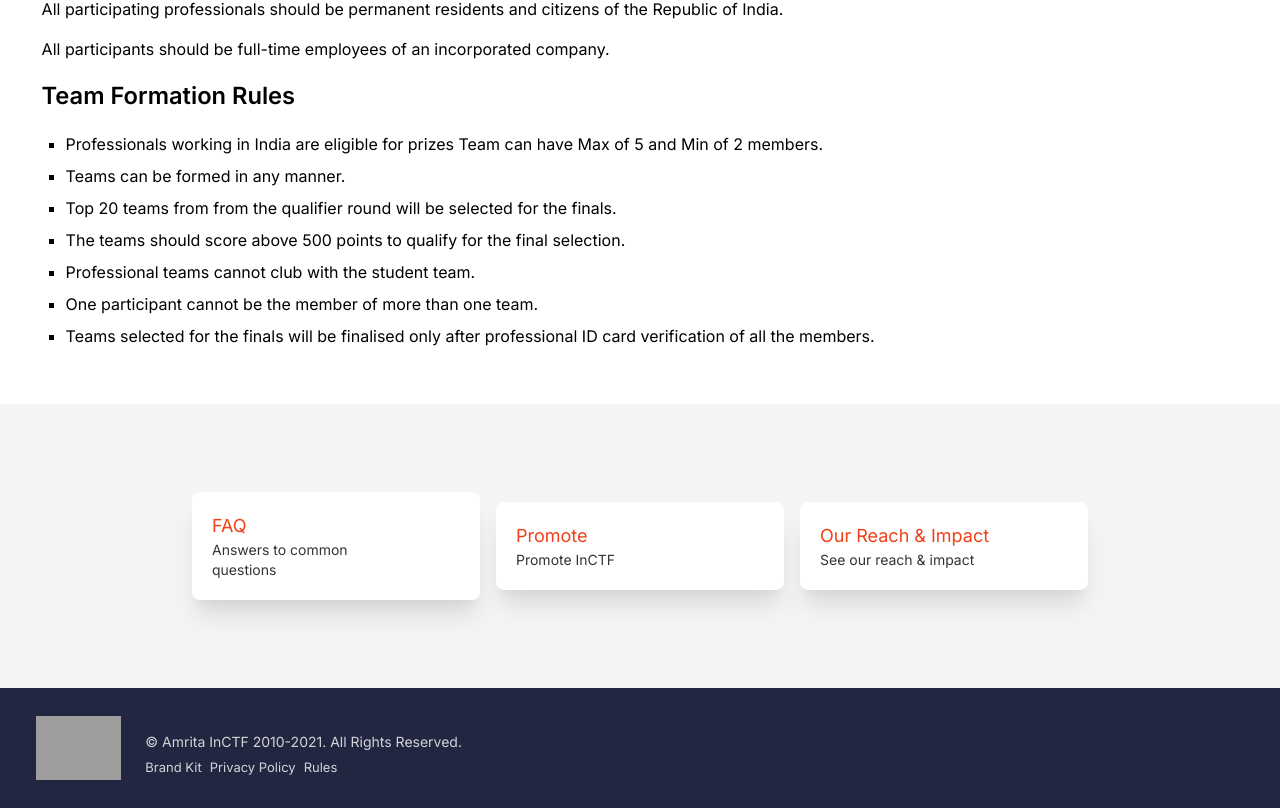
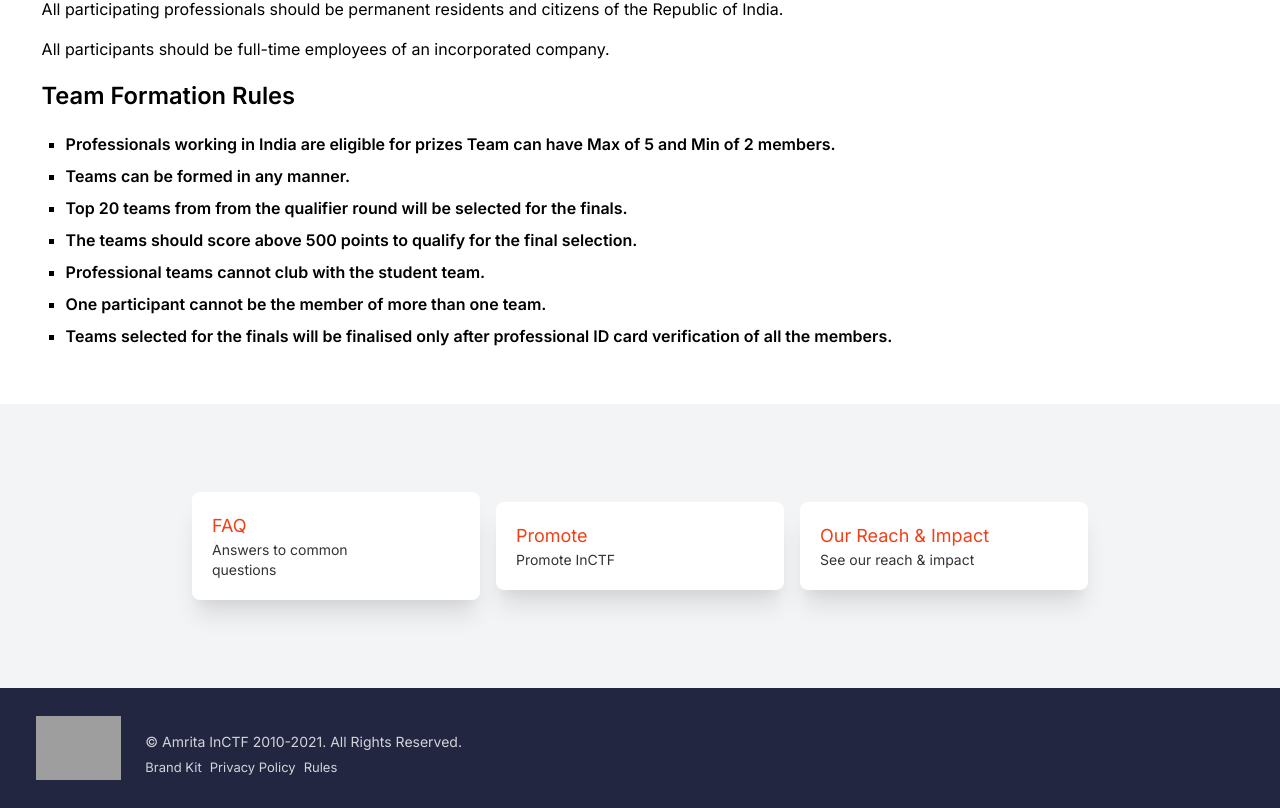
Before and after one commit to traboda/inctfj, a Next.js app: page /rules in a window 1280 px wide. Shown: the part 1257-2065 px from the top of the page. Built offline with nearby package versions, Linux system fonts and the light colour scheme; grey boxes are pictures that could not be loaded; some icons are missing.

Commit message:
update the rules page

```diff
--- a/pages/rules.jsx
+++ b/pages/rules.jsx
@@ -97,13 +97,13 @@ const RulePage = () => {
                     <p>All participants should be full-time employees of an incorporated company.</p>
                     <h2>Team Formation Rules</h2>
                     <ul>
-                        <li>Professionals working in India are eligible for prizes Team can have Max of 5 and Min of 2 members.</li>
-                        <li>Teams can be formed in any manner.</li>
-                        <li>Top 20 teams from from the qualifier round will be selected for the finals.</li>
-                        <li>The teams should score above 500 points to qualify for the final selection.</li>
-                        <li>Professional teams cannot club with the student team.</li>
-                        <li>One participant cannot be the member of more than one team.</li>
-                        <li>Teams selected for the finals will be finalised only after professional ID card verification of all the members.</li>
+                        <li><b> Professionals working in India are eligible for prizes Team can have Max of 5 and Min of 2 members.</b></li>
+                        <li><b>Teams can be formed in any manner.</b></li>
+                        <li><b>Top 20 teams from from the qualifier round will be selected for the finals.</b></li>
+                        <li><b>The teams should score above 500 points to qualify for the final selection.</b></li>
+                        <li><b>Professional teams cannot club with the student team.</b></li>
+                        <li><b>One participant cannot be the member of more than one team.</b></li>
+                        <li><b>Teams selected for the finals will be finalised only after professional ID card verification of all the members.</b></li>
                     </ul>
 
 
```
